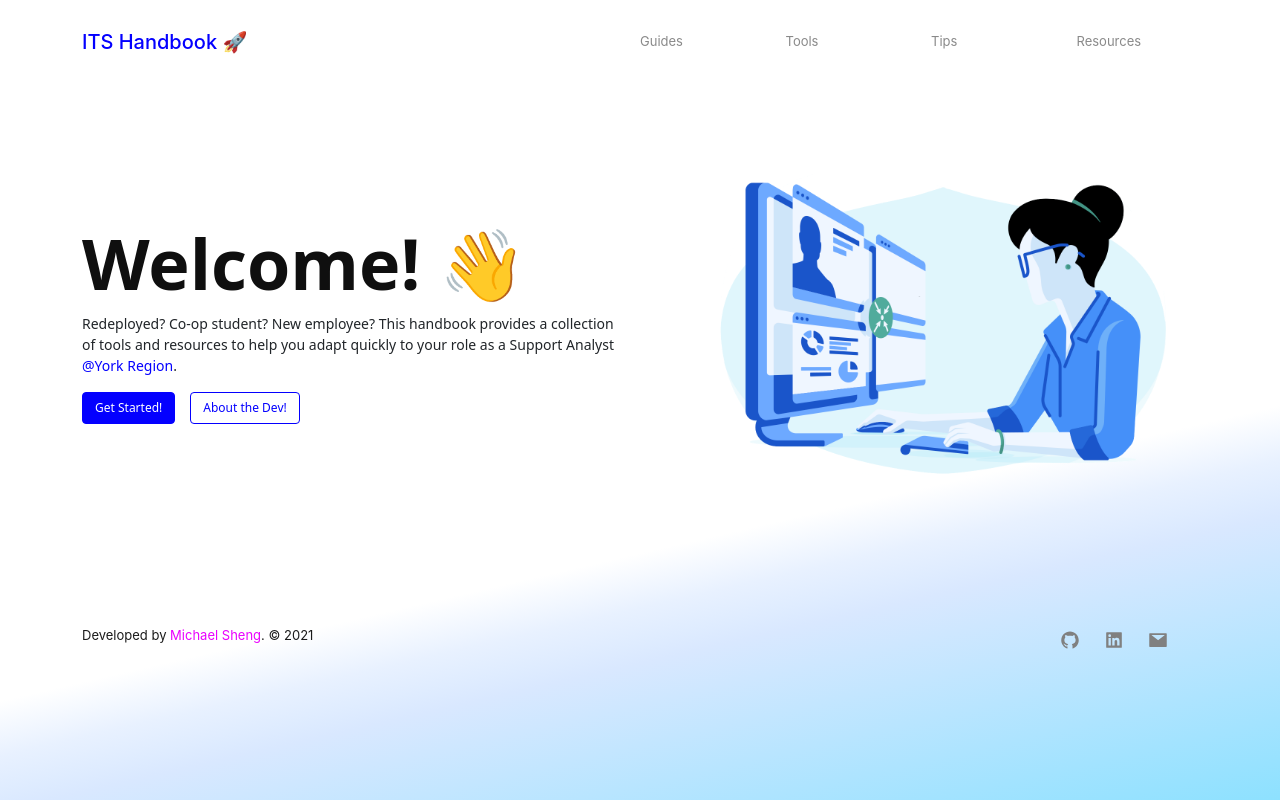
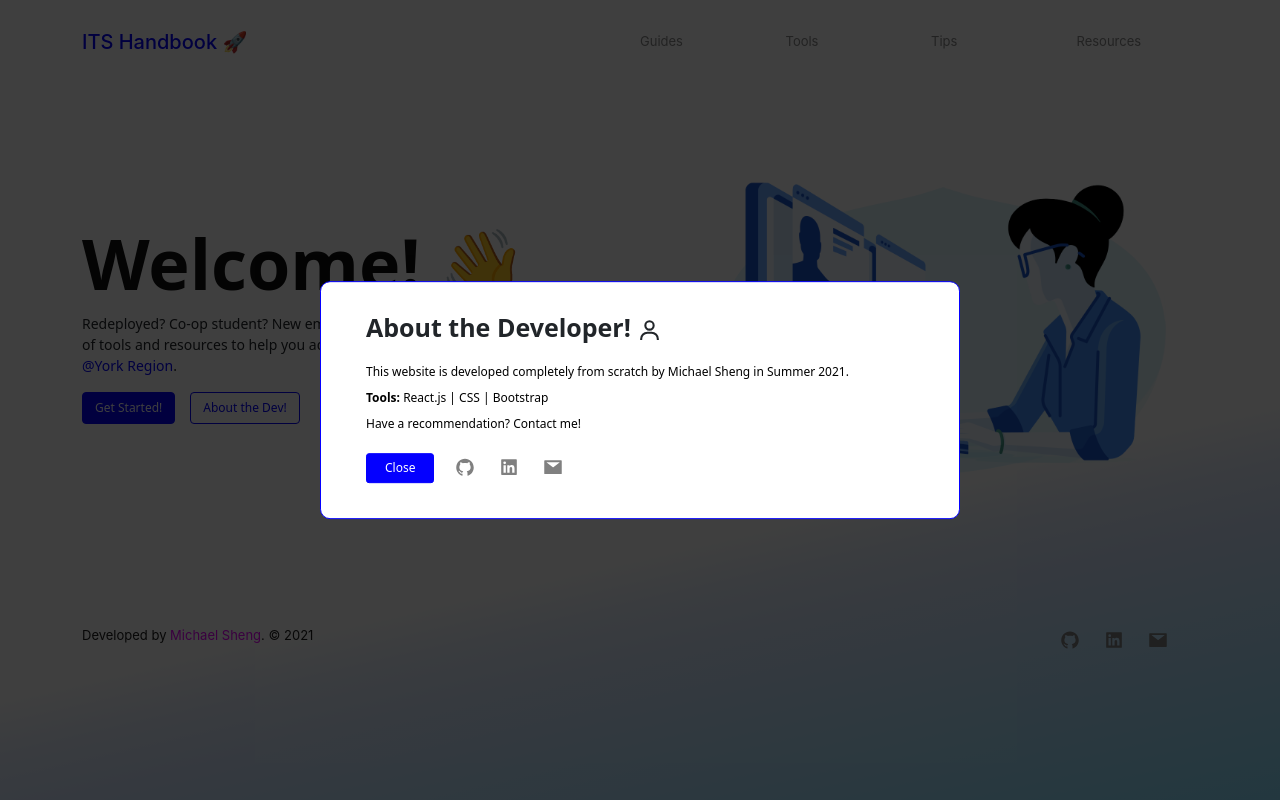
Before and after one commit to michaelsheng15/yr-guide, a React (Create React App) app: page /home in a window 1280 px wide. Both pictures are taken after a click on the link "About the Dev!". Built offline with nearby package versions, Linux system fonts and the light colour scheme.

Commit message:
Created modal

```diff
--- /dev/null
+++ b/src/Components/Modal.css
@@ -0,0 +1,74 @@
+.modal {
+    position: fixed;
+    top: 0;
+    left: 0;
+    width:100%;
+    height: 100%;
+    background: rgba(0, 0, 0, 0.753);
+  }
+
+  .modal-main {
+    position:fixed;
+    background: white;
+    width: 50%;
+    height: auto;
+    top:50%;
+    left:50%;
+    transform: translate(-50%,-50%);
+    padding: 15px 15px 20px 30px;
+    border-radius: 10px;
+    border: rgb(4, 0, 255) 1px solid;
+  }
+
+  .display-block {
+    display: block;
+  }
+
+  .display-none {
+    display: none;
+  }
+
+  .btn-modal {
+    background-color: rgb(4, 0, 255);
+    font-size: 12px;
+    border: 1px solid rgb(4, 0, 255);
+    color: white;
+    margin-right: 15px;
+    padding: 5px 18px 5px 18px;
+    border-radius: 3px;
+  }
+
+  .btn-modal:hover {
+    background-color: rgb(4, 0, 211);
+    color: white;
+  }
+
+  .modal-row{
+    display: flex;
+    max-width: 100%;
+  }
+
+  .modal-container{
+    display: flex;
+    flex-direction: column;
+    justify-content: flex-start;
+    align-items: flex-start;
+    max-width: 900px;
+    padding: 15px;
+  }
+
+  .modal-row p{
+    color: rgb(0, 0, 0);
+    font-size: 12px;
+    margin-bottom: 8px;
+  }
+
+  .modal-row h3{
+    font-size: 25px;
+    font-weight: 600;
+    margin-bottom: 20px;
+  }
+
+  .modal-btn-div{
+      margin-top: 20px;
+  }
--- /dev/null
+++ b/src/Components/Modal.js
@@ -0,0 +1,90 @@
+import "./Modal.css";
+import React from "react";
+import { Row, Col, Container } from "react-bootstrap";
+
+import { AiFillGithub } from "react-icons/ai";
+import { AiFillLinkedin } from "react-icons/ai";
+import { AiFillMail } from "react-icons/ai";
+import { BiUser } from "react-icons/bi";
+
+import { IconContext } from "react-icons";
+
+const Modal = ({ handleClose, show, children }) => {
+  const showHideClassName = show ? "modal display-block" : "modal display-none";
+
+  return (
+    <div className={showHideClassName}>
+      <section className="modal-main">
+        <Container className="modal-container">
+          <Row className="modal-row">
+            <Col>
+              <h3>
+                About the Developer! <BiUser />
+              </h3>
+              <p>
+                This website is developed completely from scratch by Michael
+                Sheng in Summer 2021.
+              </p>
+              <p>
+                <b>Tools:</b> React.js | CSS | Bootstrap
+              </p>
+              <p>Have a recommendation? Contact me!</p>
+              <div className="modal-btn-div">
+                <button
+                  className="btn-modal"
+                  type="button"
+                  onClick={handleClose}
+                >
+                  Close
+                </button>
+                <IconContext.Provider
+                  value={{ color: "grey", className: "button-scale" }}
+                >
+                  <button className="button-icon">
+                    <a
+                      target="_blank"
+                      href="https://github.com/michaelsheng15"
+                      rel="noreferrer"
+                    >
+                      <AiFillGithub className="logo" />
+                    </a>
+                  </button>
+                </IconContext.Provider>
+
+                <IconContext.Provider
+                  value={{ color: "grey", className: "button-scale" }}
+                >
+                  <button className="button-icon">
+                    <a
+                      target="_blank"
+                      href="https://www.linkedin.com/in/michaeljsheng/"
+                      rel="noreferrer"
+                    >
+                      <AiFillLinkedin className="logo" />
+                    </a>
+                  </button>
+                </IconContext.Provider>
+
+                <IconContext.Provider
+                  value={{ color: "grey", className: "button-scale" }}
+                >
+                  <button className="button-icon">
+                    <a
+                      target="_blank"
+                      href="mailto:m3sheng@uwaterloo.ca"
+                      rel="noreferrer"
+                    >
+                      <AiFillMail className="logo" />
+                    </a>
+                  </button>
+                </IconContext.Provider>
+              </div>
+            </Col>
+          </Row>
+        </Container>
+      </section>
+    </div>
+  );
+};
+
+export default Modal;
--- a/src/Views/Home.js
+++ b/src/Views/Home.js
@@ -6,7 +6,28 @@ import { Link } from "react-router-dom";
 import "./Home.css";
 import home1 from "../img/home2.png";
 
-const Home = () => {
+import React, { Component } from "react";
+import Modal from "../Components/Modal";
+
+class Home extends Component {
+  constructor() {
+    super();
+    this.state = {
+      show: false,
+    };
+    this.showModal = this.showModal.bind(this);
+    this.hideModal = this.hideModal.bind(this);
+  }
+
+  showModal = () => {
+    this.setState({ show: true });
+  };
+
+  hideModal = () => {
+    this.setState({ show: false });
+  };
+
+  render() {
     return (
       <div className="screen">
         <NavCard />
@@ -15,8 +36,8 @@ const Home = () => {
             <Col className="text-col">
               <h1 className="home-h">Welcome! 👋</h1>
               <p className="home-p">
-              Redeployed? Co-op student? New employee? This handbook provides a
-              collection of tools and resources to help you adapt quickly to
+                Redeployed? Co-op student? New employee? This handbook provides
+                a collection of tools and resources to help you adapt quickly to
                 your role as a Support Analyst
                 <span style={{ color: "rgb(4, 0, 255)" }}> @York Region</span>.
               </p>
@@ -26,7 +47,10 @@ const Home = () => {
                   <a className="btn">Get Started!</a>
                 </Link>
 
-              <a className="btn" id="outline">
+                <Modal show={this.state.show} handleClose={this.hideModal}>
+                  <p>Modal</p>
+                </Modal>
+                <a className="btn" id='outline' onClick={this.showModal}>
                   About the Dev!
                 </a>
               </div>
@@ -40,6 +64,6 @@ const Home = () => {
         <Footer />
       </div>
     );
-};
-
+  }
+}
 export default Home;
```
Also changed, not shown: src/Components/Dashboard.js (added, +36 -0 lines). Lines whose indentation alone changed are shown as unchanged.
